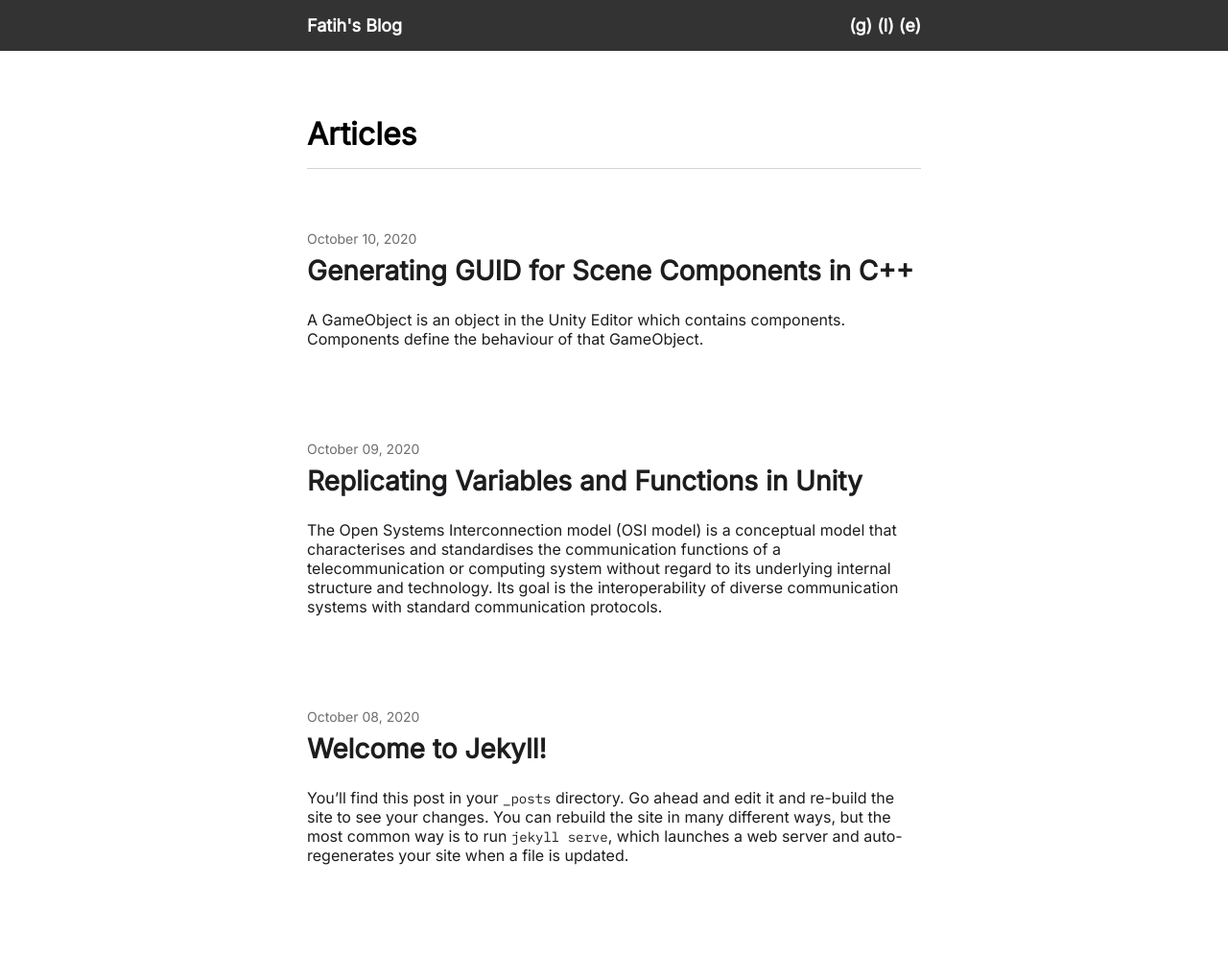
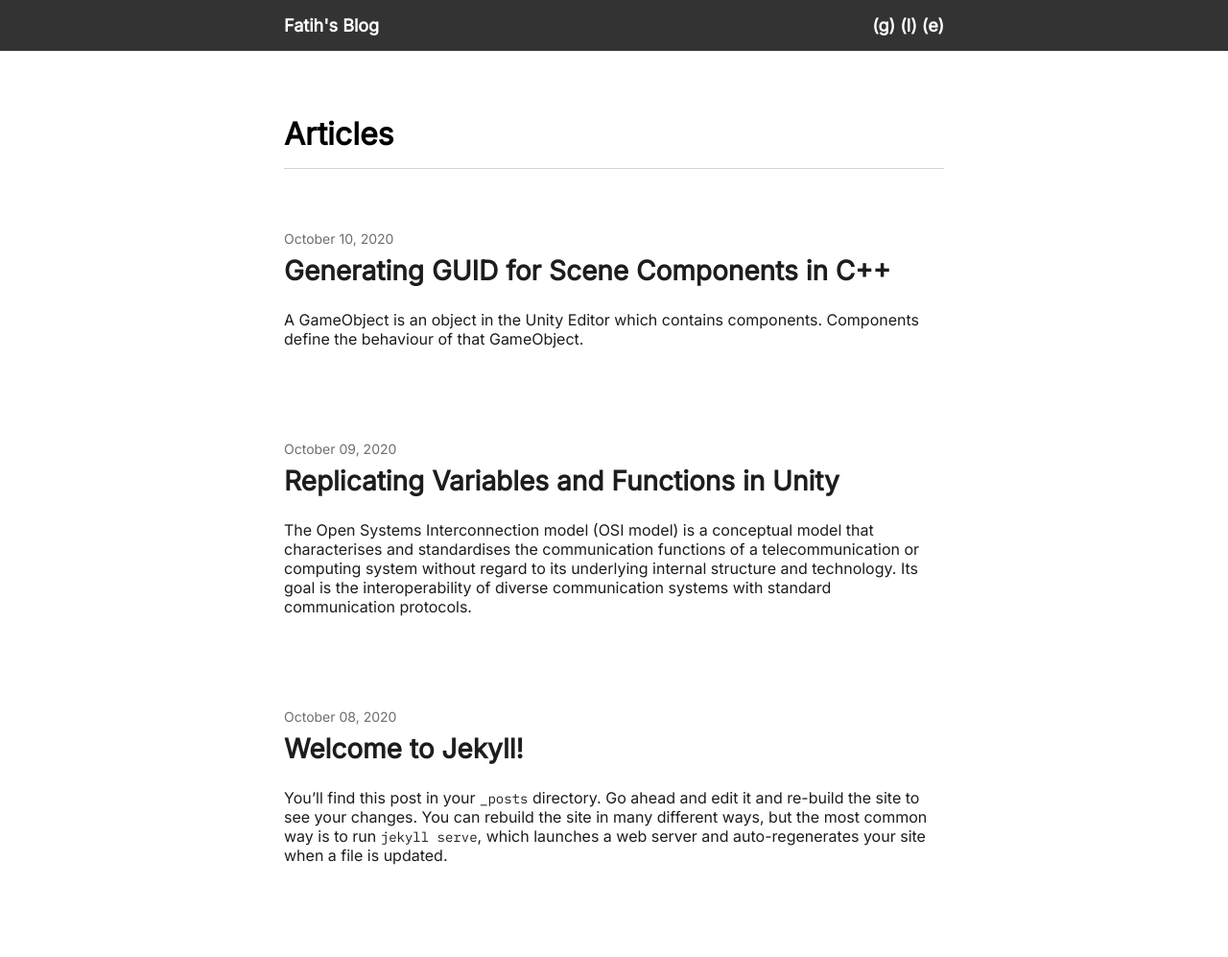
Before and after one commit to 0xFA11/0xFA11, a Jekyll site: the page built from index.md, in a window 1280 px wide. Shown: the whole page at 96% size. Built offline with Jekyll 4.4.1, drawn with Linux system fonts in a browser that asks for light colours; a style sheet for code colours, icons or effects is not loaded.

Commit message:
playing with page width

```diff
--- a/_sass/main.scss
+++ b/_sass/main.scss
@@ -2,7 +2,11 @@ $backgroundColor: #fff;
 $bodyColor: #000000;
 $bodyFont: "Inter", sans-serif;
 $codeFont: "IBM Plex Mono", monospace;
-$pageWidth: 640px;
+$pageWidth: 720px;
+
+* {
+	box-sizing: border-box;
+}
 
 body {
 	background: $backgroundColor;
@@ -37,6 +41,7 @@ code {
 
 .page {
 	margin: auto;
+	padding: 0 16px;
 	max-width: $pageWidth;
 }
 
```
